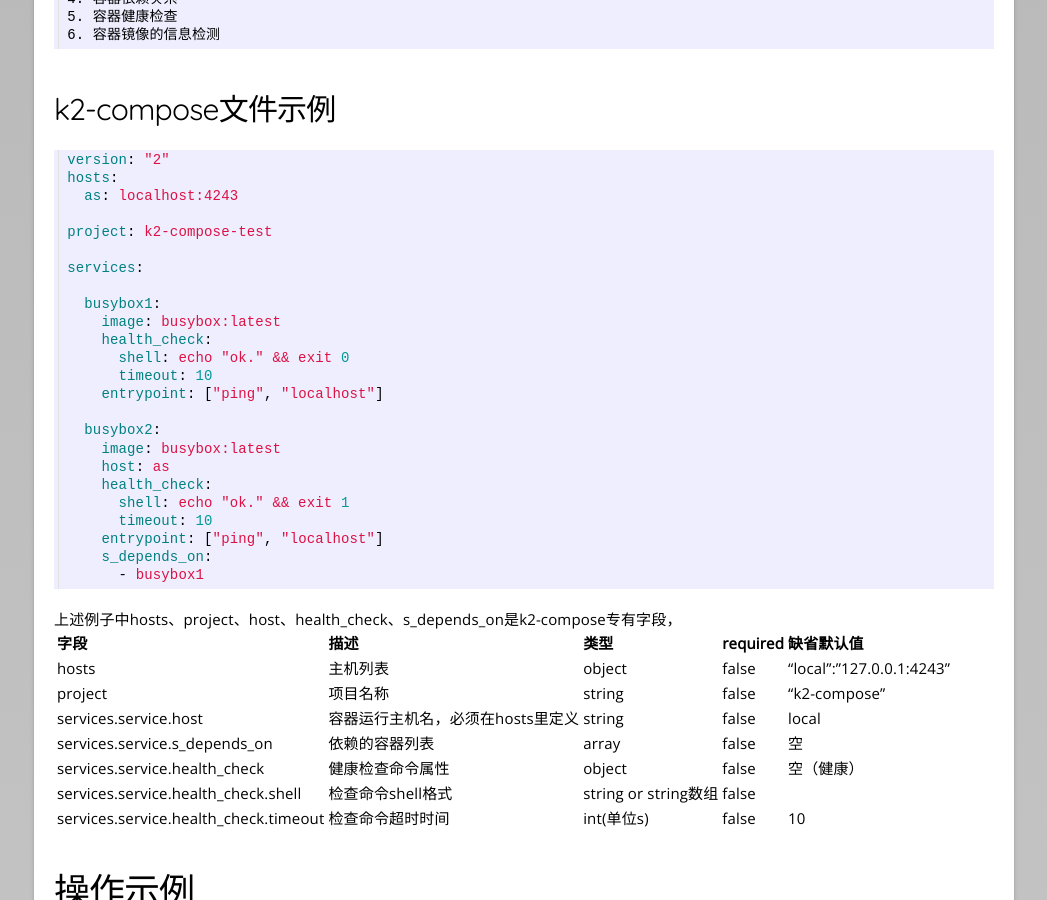
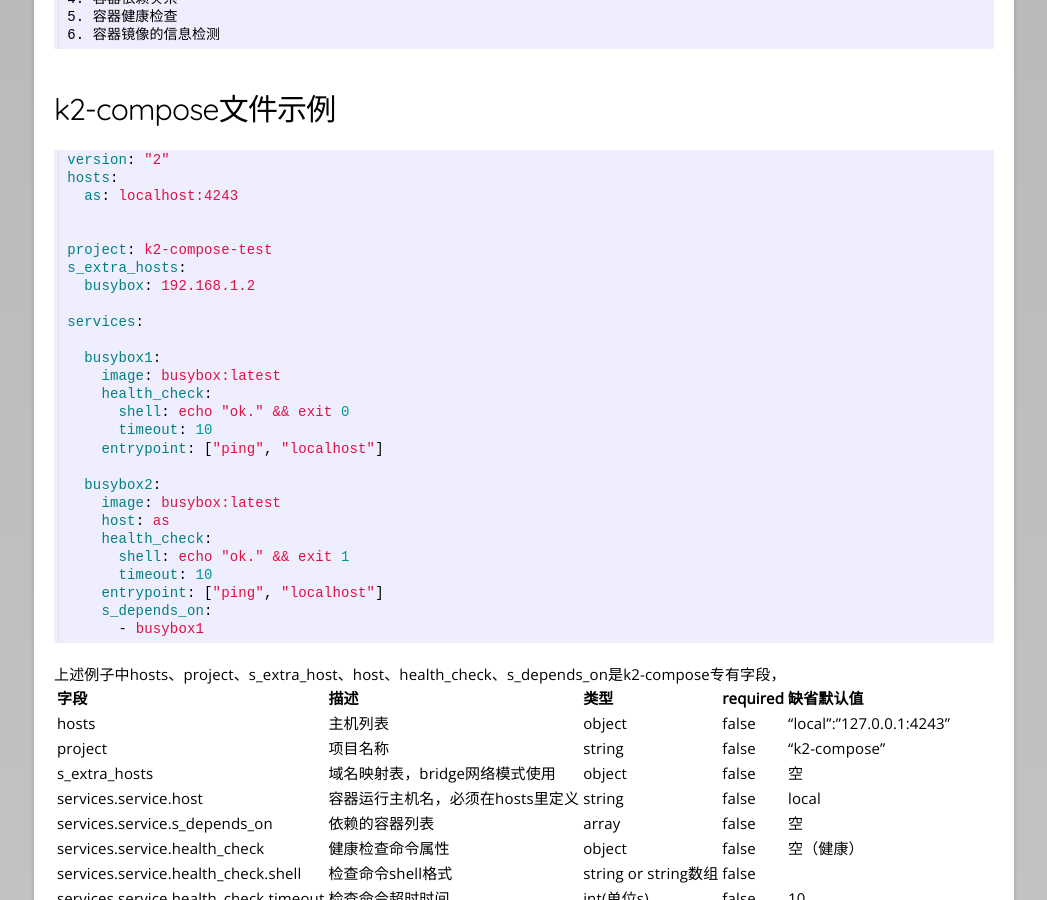
Before and after one commit to Tsui89/tsui89.github.io, a Jekyll site: the page built from _posts/2017-07-11-k2-compose-manuals.markdown, in a window 1280 px wide and 900 px high, scrolled down 948 px. Shown: the whole window, without its empty margins (116-1163 px from the left). Built offline with Jekyll 4.4.1, drawn with Linux system fonts in a browser that asks for light colours; comment, search, counter and statistics services are not loaded.

Commit message:
add s_extra_hosts

````diff
--- a/_posts/2017-07-11-k2-compose-manuals.markdown
+++ b/_posts/2017-07-11-k2-compose-manuals.markdown
@@ -33,7 +33,10 @@ version: "2"
 hosts:
   as: localhost:4243
 
+
 project: k2-compose-test
+s_extra_hosts:
+  busybox: 192.168.1.2
 
 services:
 
@@ -54,12 +57,13 @@ services:
     s_depends_on:
       - busybox1
 ```
-上述例子中hosts、project、host、health_check、s_depends_on是k2-compose专有字段，
+上述例子中hosts、project、s_extra_host、host、health_check、s_depends_on是k2-compose专有字段，
 
 | 字段 | 描述 | 类型 | required |缺省默认值|
 |:---|:---|:----|:---|:---|
 |hosts|主机列表|object|false|"local":"127.0.0.1:4243"
 |project|项目名称|string|false|"k2-compose"
+|s_extra_hosts|域名映射表，bridge网络模式使用|object|false|空
 |services.service.host|容器运行主机名，必须在hosts里定义|string|false|local
 |services.service.s\_depends\_on|依赖的容器列表|array|false|空|
 |services.service.health\_check|健康检查命令属性|object|false|空（健康）|
````
Also changed, not shown: other parts of _posts/2017-07-11-k2-compose-manuals.markdown (+1 -1 lines).
